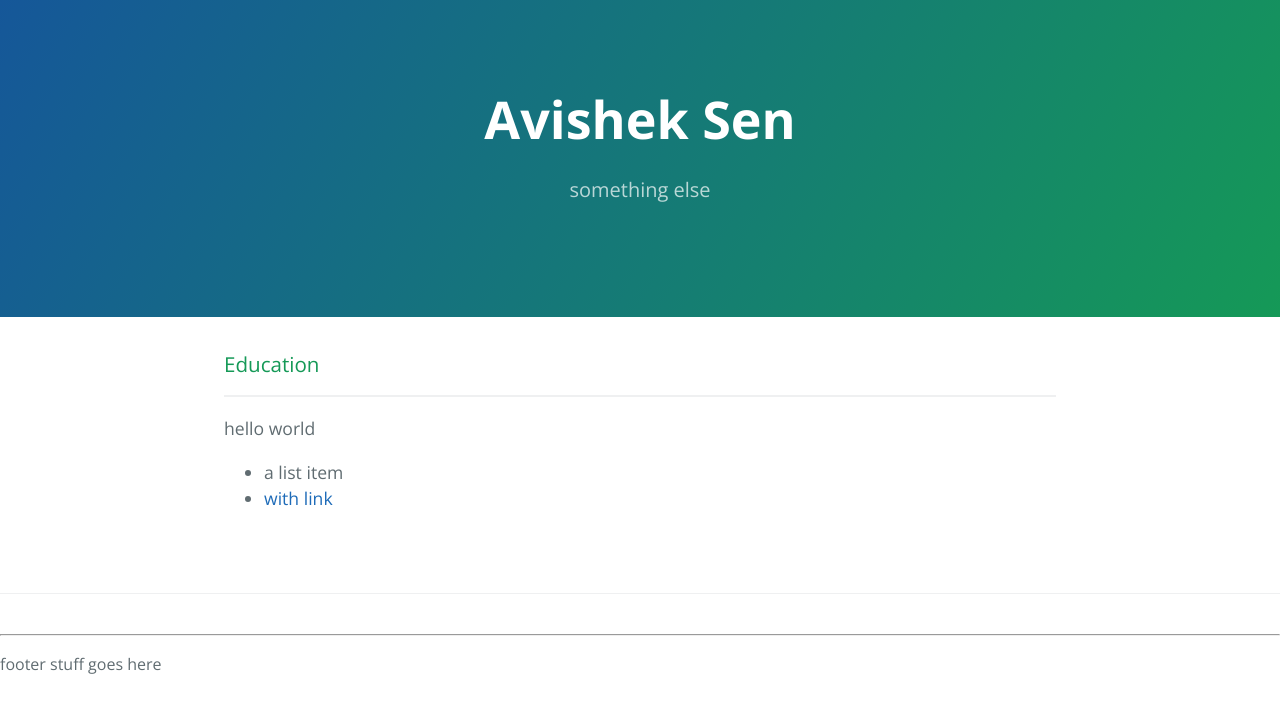
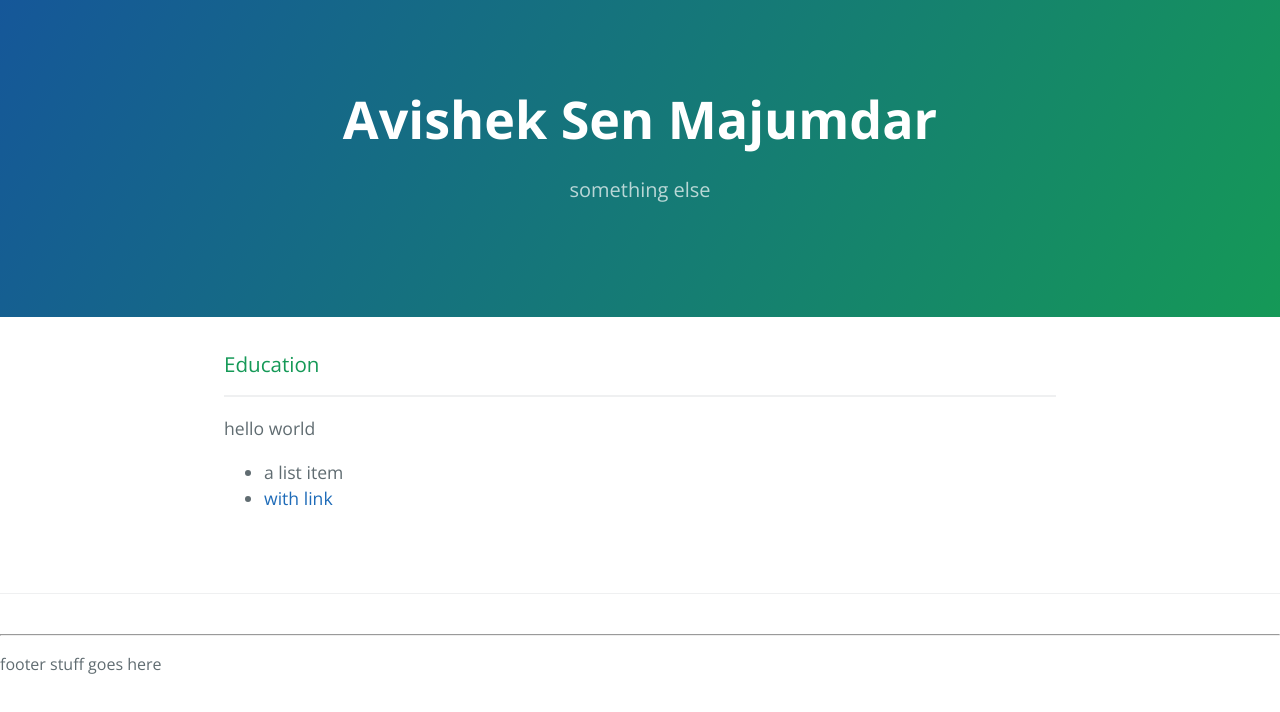
Before and after one commit to asenmajumdar/BioPage, a plain HTML site: page index.html in a window 1280 px wide. Drawn offline with nearby package versions, Linux system fonts and the light colour scheme.

Commit message:
Update index.html

```diff
--- a/index.html
+++ b/index.html
@@ -12,7 +12,7 @@
     <div class="container">
 
       <section class="page-header">
-        <h1 class="project-name">Avishek Sen </h1>
+        <h1 class="project-name">Avishek Sen Majumdar </h1>
         <h2 class="project-tagline">something else</h2>
       </section>
 
```
